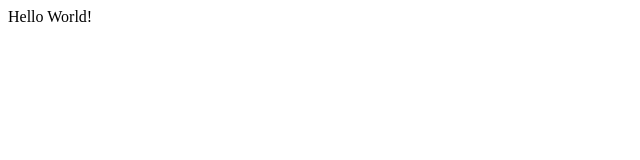
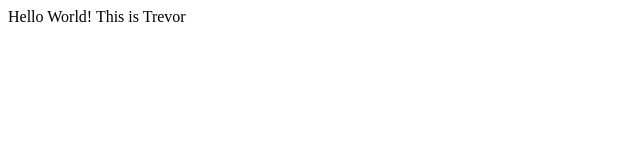
Before and after one commit to trevorisgood/trevorisgood.github.io, a plain HTML site: page index.html in a window 1280 px wide. Shown: the whole page, without its empty margins (0-640 px from the left). Drawn offline with Linux system fonts and the light colour scheme.

Commit message:
Update index.html

```diff
--- a/index.html
+++ b/index.html
@@ -1 +1 @@
-<p>Hello World!</p>
+<p>Hello World! This is Trevor</p>
```
